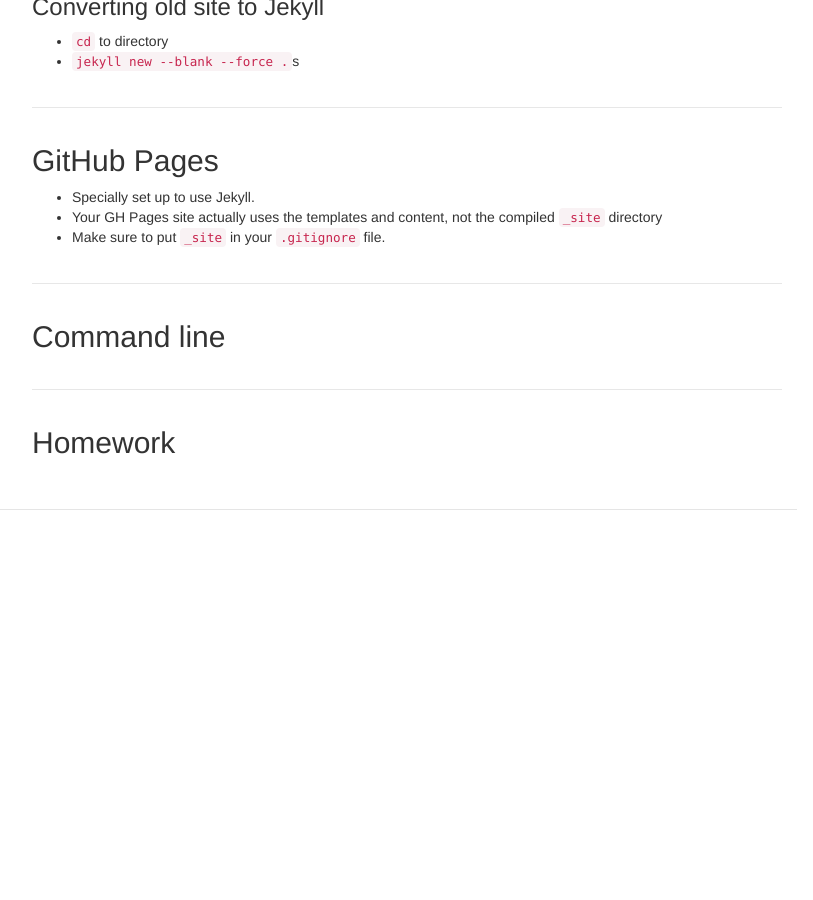
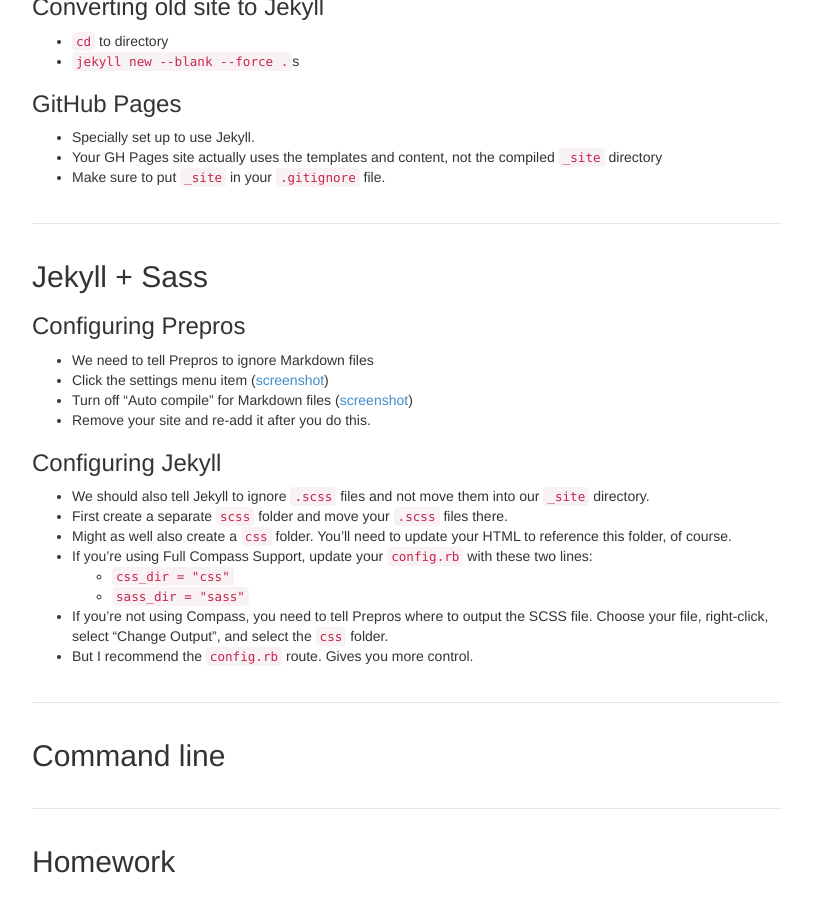
Before and after one commit to tsl-frontend/tsl-frontend.github.io, a Jekyll site: the page built from _posts/2013-11-13-14.md, in a window 1280 px wide and 900 px high, scrolled down 709 px. Shown: the whole window, without its empty margins (428-1241 px from the left). Built offline with Jekyll 4.4.1, drawn with Linux system fonts in a browser that asks for light colours; Markdown is read by kramdown in place of the engine named in the settings; before the commit the page ends 1279 px from its top, so only the background shows below that.

Commit message:
Notes on Jekyll/Sass.

```diff
--- a/_posts/2013-11-13-14.md
+++ b/_posts/2013-11-13-14.md
@@ -44,12 +44,32 @@ screencasts:
 - `cd` to directory
 - `jekyll new --blank --force .`s
 
-## GitHub Pages
+### GitHub Pages
 
 - Specially set up to use Jekyll.
 - Your GH Pages site actually uses the templates and content, not the compiled `_site` directory
 - Make sure to put `_site` in your `.gitignore` file.
 
+## Jekyll + Sass
+
+### Configuring Prepros
+
+- We need to tell Prepros to ignore Markdown files
+- Click the settings menu item ([screenshot](http://cl.ly/image/372f422S3v0c))
+- Turn off "Auto compile" for Markdown files ([screenshot](http://cl.ly/image/3z0E0Y2l453t))
+- Remove your site and re-add it after you do this.
+
+### Configuring Jekyll
+
+- We should also tell Jekyll to ignore `.scss` files and not move them into our `_site` directory.
+- First create a separate `scss` folder and move your `.scss` files there.
+- Might as well also create a `css` folder. You'll need to update your HTML to reference this folder, of course.
+- If you're using Full Compass Support, update your `config.rb` with these two lines:
+  - `css_dir = "css"`
+  - `sass_dir = "sass"`
+- If you're not using Compass, you need to tell Prepros where to output the SCSS file. Choose your file, right-click, select "Change Output", and select the `css` folder.
+- But I recommend the `config.rb` route. Gives you more control.
+
 ## Command line
 
 ## Homework
```
